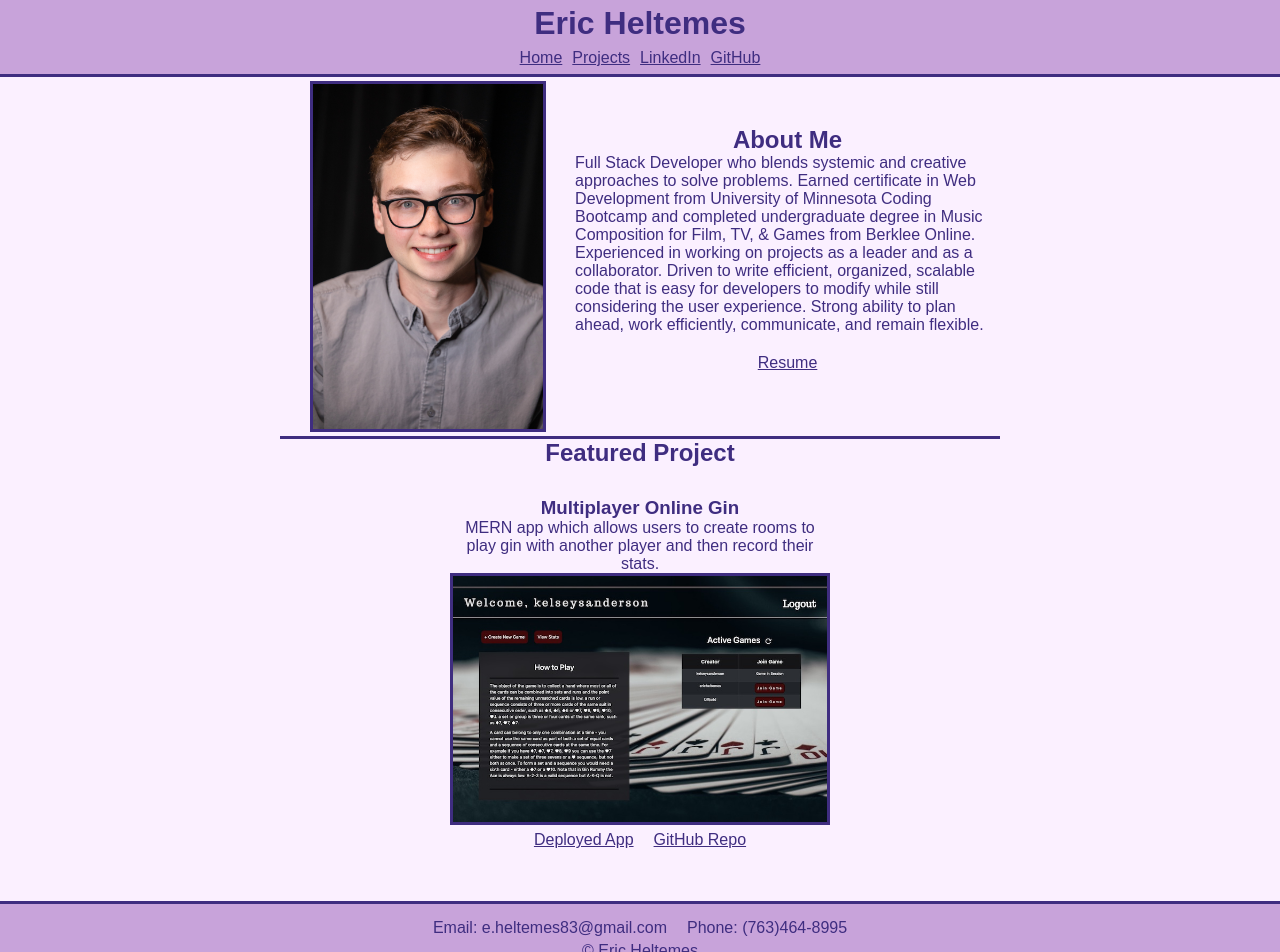
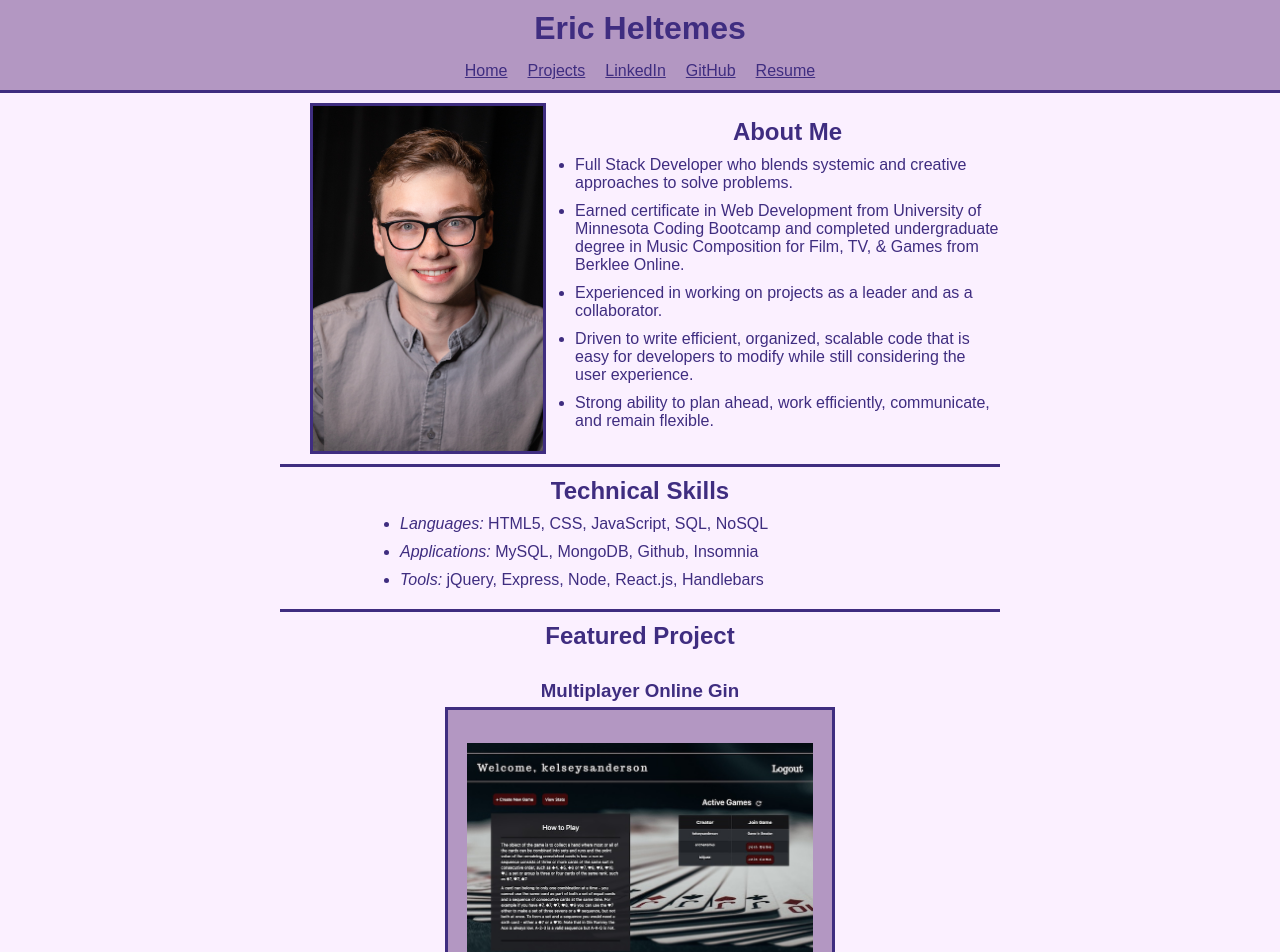
Before and after one commit to erheltemes/react_portfolio, a React (Create React App) app: page /react_portfolio/home in a window 1280 px wide. Shown: the top 952 px of the page. Built offline with nearby package versions, Linux system fonts and the light colour scheme.

Commit message:
new styling, updated home page with tech skills, added techs used to projects

```diff
--- a/public/index.html
+++ b/public/index.html
@@ -27,6 +27,7 @@
       Learn how to configure a non-root public URL by running `npm run build`.
     -->
     <title>Eric Heltemes Portfolio</title>
+    <link rel="shortcut icon" type="image/jpg" href="img/eric_heltemes_favicon.jpg"/>
   </head>
   <body>
     <noscript>You need to enable JavaScript to run this app.</noscript>
--- a/src/components/Navbar.js
+++ b/src/components/Navbar.js
@@ -8,6 +8,7 @@ function Navbar() {
     <nav>
       <ul className="page-links">
         <li>
+          <li>
             <Link to="/react_portfolio/home">
               Home
             </Link>
@@ -17,17 +18,18 @@ function Navbar() {
               Projects
             </Link>
           </li>
+        </li>
+        <li>
           <li>
             <a href="https://www.linkedin.com/in/eric-heltemes" target="_blank" rel="noreferrer">LinkedIn</a>
           </li>
           <li>
             <a href="https://github.com/erheltemes" target="_blank" rel="noreferrer">GitHub</a>
           </li>
-        {/* <li>
-          <Link to="/react_portfolio/contact">
-            Contact
-          </Link>
-        </li> */}
+          <li>
+            <a href={process.env.PUBLIC_URL + "/heltemes_web_development_resume_6-23-2021.pdf"} target="_blank" rel="noreferrer">Resume</a>
+          </li>
+        </li>
       </ul>
     </nav>
   );
--- a/src/components/Project.js
+++ b/src/components/Project.js
@@ -1,13 +1,24 @@
-import React from "react";
+import React, {useState} from "react";
+
+
 
 function Project(props) {
-  console.log(process.env.PUBLIC_URL +props.img)
+  const [display, setDisplay] = useState({shown: false})
+
+  function toggleDisplay() {
+    setDisplay({shown: !display.shown})
+  }
+
   return (
     <div className="project">
       <h3>{props.title}</h3>
-      <p>{props.description}</p>
-      <div className="image">
-        <img src={process.env.PUBLIC_URL +props.img} alt={props.title}/>
+
+      <div onMouseEnter={toggleDisplay} onMouseLeave={toggleDisplay} className={display.shown ? "image-cover" : "image"}>
+        <img className={display.shown ? "opacity" : ""} src={process.env.PUBLIC_URL +props.img} alt={props.title}/>
+        <div className={display.shown ? 'project-des-show' : "project-des-hide"}>
+          <p><i>Description: </i>{props.description}</p>
+          <p><i>Technolgies Used: </i>{props.techs_used}</p>
+        </div>
       </div>
       <div className="links">
         <a href={props.deployedLink} target="_blank" rel="noreferrer">Deployed App</a>
--- a/src/pages/Home.js
+++ b/src/pages/Home.js
@@ -12,12 +12,26 @@ function Home() {
           <img src={process.env.PUBLIC_URL + "/img/ERIC_HELTEMES_headshot.jpg"} alt="eric_heltemes_headshot"/>
         </div>
 
-        <div id="about-me" className="about-me">
+        <div className="summary">
           <h2>About Me</h2>
-          <p>
-            Full Stack Developer who blends systemic and creative approaches to solve problems. Earned certificate in Web Development from University of Minnesota Coding Bootcamp and completed undergraduate degree in Music Composition for Film, TV, & Games from Berklee Online. Experienced in working on projects as a leader and as a collaborator. Driven to write efficient, organized, scalable code that is easy for developers to modify while still considering the user experience. Strong ability to plan ahead, work efficiently, communicate, and remain flexible.
-          </p>
-          <a href={process.env.PUBLIC_URL + "/Web_Development_Resume_06-07-2021.pdf"} target="_blank" rel="noreferrer">Resume</a>
+          <ul>
+            <li>Full Stack Developer who blends systemic and creative approaches to solve problems.</li>
+            <li>Earned certificate in Web Development from University of Minnesota Coding Bootcamp and completed undergraduate degree in Music Composition for Film, TV, & Games from Berklee Online.</li>
+            <li>Experienced in working on projects as a leader and as a collaborator.</li>
+            <li>Driven to write efficient, organized, scalable code that is easy for developers to modify while still considering the user experience.</li>
+            <li>Strong ability to plan ahead, work efficiently, communicate, and remain flexible.</li>
+          </ul>
+        </div>
+      </div>
+
+      <div id="about-me" className="profile">
+        <div className="summary">
+        <h2>Technical Skills</h2>
+          <ul>
+            <li><i>Languages:</i> HTML5, CSS, JavaScript, SQL, NoSQL</li>
+            <li><i>Applications:</i> MySQL, MongoDB, Github, Insomnia</li>
+            <li><i>Tools:</i> jQuery, Express, Node, React.js, Handlebars</li>
+          </ul>
         </div>
       </div>
 
--- a/src/projectsData.js
+++ b/src/projectsData.js
@@ -2,6 +2,7 @@ const projectsArr = [
   {
     title: "Multiplayer Online Gin",
     description: "MERN app which allows users to create rooms to play gin with another player and then record their stats.",
+    techs_used: "React, MongoDB, Express, Node, Websockets, CSS/Bootstrap.",
     deployedLink: "https://floating-ravine-14544.herokuapp.com/",
     githubLink: "https://github.com/erheltemes/multiplayer_online_gin.git",
     img: "/img/project-screenshots/gin_screenshot.jpg",
@@ -9,6 +10,7 @@ const projectsArr = [
   {
     title: "Employee Directory",
     description: "React app that calls a list of employees and displays their information in a table with responsive search functionality.",
+    techs_used: "React.",
     deployedLink: "https://erheltemes.github.io/employee_directory/",
     githubLink: "https://github.com/erheltemes/employee_directory.git",
     img: "/img/project-screenshots/employee_directory.PNG",
@@ -16,13 +18,15 @@ const projectsArr = [
   {
     title: "Study Session Planning Site",
     description: "MVC app which allows logged in users to plan or join study sessions which are posted for all users to access. Additionally, they may save personal notes in their dashboard and view other users' locations.",
+    techs_used: "Javascirpt, MySQL, Handlebars, Node, Express, Google Maps API, CSS/Bootstrap.",
     deployedLink: "https://mysterious-bayou-93387.herokuapp.com/",
-    githubLink: "https://github.com/najuasaad/StudyBuddy.git",
+    githubLink: "https://github.com/erheltemes/study_session_planning_site.git",
     img: "/img/project-screenshots/study_buddy.jpg",
   },
   {
     title: "US Representative Net Worth",
     description: "App which displays US representatives net worth in an entertaining fashion.",
+    techs_used: "Javascript, 3rd-Party Web APIs, CSS/Bootstrap",
     deployedLink: "https://erheltemes.github.io/us_representative_net_worth/",
     githubLink: "https://github.com/erheltemes/us_representative_net_worth.git",
     img: "/img/project-screenshots/us_resentative_net_worth_screenshot.jpg",
@@ -30,6 +34,7 @@ const projectsArr = [
   {
     title: "Weather Dashboard",
     description: "App allows users to search a location and view its current weather and 5-day forecast. Past searches are saved in local storage.",
+    techs_used: "Javascript, OpenWeather API, CSS, HTML",
     deployedLink: "https://erheltemes.github.io/weather_dashboard/",
     githubLink: "https://github.com/erheltemes/weather_dashboard.git",
     img: "/img/project-screenshots/weather_dashboard.PNG",
@@ -37,6 +42,7 @@ const projectsArr = [
   {
     title: "Work Day Scheduler",
     description: "App allows users to save notes to day-time hours, to easily schedule their current day. App saves to local storage and highlights the current hour.",
+    techs_used: "JQuery/Javascript, CSS/Bootstrap, HTML",
     deployedLink: "https://erheltemes.github.io/work_day_scheduler/",
     githubLink: "https://github.com/erheltemes/work_day_scheduler.git",
     img: "/img/project-screenshots/scheduler_1.PNG",
--- a/src/styles.css
+++ b/src/styles.css
@@ -6,8 +6,8 @@
 }
 
 :root {
-  --main-color: rgba(193, 151, 212, 0.863);
-  --main-color-2: rgb(63, 45, 128);
+  --main-color: 179, 151, 194;
+  --main-color-2: 63, 45, 128;
 }
 
 body {
@@ -16,11 +16,11 @@ body {
   height: 100%;
   position: relative;
   background-color: rgb(251, 240, 255);
-  color: var(--main-color-2)
+  color: rgb(var(--main-color-2))
 }
 
 a {
-  color: var(--main-color-2)
+  color: rgb(var(--main-color-2))
 }
 
 a:hover {
@@ -30,13 +30,13 @@ a:hover {
 /* HEADER */
 header {
   text-align: center;
-  background: var(--main-color);
-  border-bottom: var(--main-color-2) solid 3px;
+  background: rgb(var(--main-color));
+  border-bottom: rgb(var(--main-color-2)) solid 3px;
 }
 
 h1 {
   font-size: 2rem;
-  padding: 5px;
+  padding: 10px;
 }
 
 nav ul {
@@ -46,7 +46,13 @@ nav ul {
 }
 
 nav ul li {
-  margin: 2px 5px;
+  display: flex;
+  justify-content: center;
+  list-style: none;
+}
+
+nav ul li li {
+  margin: 5px 10px;
 }
 
 .page-links {
@@ -63,13 +69,15 @@ main {
 }
 
 .profile {
-  padding-top: 4px;
-  border-bottom: var(--main-color-2) solid 3px;
+  padding-top: 10px;
+  padding-bottom: 10px;
+  border-bottom: rgb(var(--main-color-2)) solid 3px;
 }
 
-.about-me a {
-  display: block;
-  padding: 20px;
+.photo {
+  display: flex;
+  justify-content: center;
+  align-items: center;
 }
 
 .photo img {
@@ -77,18 +85,19 @@ main {
   height: auto;
   max-width: 400px;
   border-radius: 0px;
-  border: var(--main-color-2) 3px solid;
+  border: rgb(var(--main-color-2)) 3px solid;
 }
 
-.about-me {
+.summary {
   margin: 10px 0px 30px 0px;
   width: 80%;
   margin: auto;
   max-width: 480px;
 }
 
-.about-me p {
+.summary ul li {
   text-align: left;
+  margin: 10px 0px;
 }
 
 /* PROJECT */
@@ -101,12 +110,79 @@ main {
 
 .project {
   width: 90%;
-  margin: 40px 5px 20px 5px;
-  padding: 10px;
+  padding: 50px 5px 10px 5px;
   max-width: 400px;
 }
 
+.image {
+  margin: 5px 0px;
+  padding: 5% 0%;
+  background-color:  rgb(var(--main-color));
+  display: flex;
+  justify-content: center;
+  align-items: center;
+  border: rgb(var(--main-color-2)) solid 3px;
+  position: relative;
+}
+
+@keyframes background-fade {
+  from {
+    background-color:  rgb(var(--main-color));
+  } to {
+    background-color: rgb(var(--main-color), 0.5);
+  }
+}
+
+@keyframes image-hide {
+  from {
+    opacity: 1;
+  } to {
+    opacity: 0;
+  }
+}
+
+@keyframes text-fade {
+  from {
+    opacity: 0;
+  } to {
+    opacity: 1;
+  }
+}
+
+.image-cover {
+  margin: 5px 0px;
+  padding: 5% 0%;
+  animation: background-fade 1s linear 0s 1 normal forwards;
+  background-color: rgb(var(--main-color), 0.5);
+  display: flex;
+  justify-content: center;
+  align-items: center;
+  border: rgb(var(--main-color-2)) solid 3px;
+  position: relative;
+}
+
+.opacity {
+  animation: image-hide 1s cubic-bezier(.13,.98,.77,.94) 0s 1 normal forwards;
+}
+
+.project-des-show {
+  position: absolute;
+  width: 90%;
+  text-align: left;
+  top: 20px;
+  animation: text-fade 1s linear 0s 1 normal forwards;
+}
+
+.project-des-show p {
+  padding: 10px;
+}
+
+.project-des-hide {
+  display: none;
+}
+
 .featured-project {
+  padding: 10px 0px;
   display: flex;
   flex-direction: column;
   align-items: center;
@@ -117,9 +193,8 @@ main {
 }
 
 .project img {
-  width: 100%;
+  width: 90%;
   height: auto;
-  border: var(--main-color-2) solid 3px;
 }
 
 .links {
@@ -180,9 +255,8 @@ form button {
 
 footer {
   padding: 10px;
-  background: var(--main-color);
-  border-top: var(--main-color-2) solid 3px;
-  margin-top: 20px;
+  background: rgb(var(--main-color));
+  border-top: rgb(var(--main-color-2)) solid 3px;
   /* position: absolute; */
   width: 100%;
   bottom: 0px;
@@ -196,7 +270,7 @@ footer ul li {
   margin: 5px 10px;
 }
 
-@media screen and (min-width: 992px) {
+@media screen and (min-width: 800px) {
   .profile {
     display: flex;
     margin: auto;
@@ -212,6 +286,14 @@ footer ul li {
     margin-bottom: 20px;
   }
 
+  .image {
+    height: 300px;
+  }
+
+  .image-cover {
+    height: 300px;
+  }
+
   nav {
     padding: 0px, 10px;
     display: flex;
@@ -224,31 +306,28 @@ footer ul li {
   }
 }
 
-/* @media screen and (max-width: 576px) {
-  .profile {
-     flex-wrap: wrap;
-     width: auto;
+
+@media screen and (max-width: 400px) {
+  nav ul {
+    display: inline;
   }
-  .photo {
-     flex: .5 0 200px;
+}
+
+@media screen and (max-width: 360px) {
+  .image-cover {
+    margin: 5px 0px;
+    padding: 5% 0%;
+    background-color:  rgb(var(--main-color));
+    display: flex;
+    justify-content: center;
+    align-items: center;
+    border: rgb(var(--main-color-2)) solid 3px;
+    position: relative;
   }
-  .work-sample {
-     width: 80%;
-     margin: 20px, 0px;
+  .image-cover p {
+    display: none;
   }
-  header {
-     flex-wrap: wrap;
+  .opacity {
+    opacity: 1;
   }
-  header h1 {
-     width: 100%;
-     text-align: center;
-  }
-  header ul {
-     width: 100%;
-     justify-content: center;
-  }
-  footer ul {
-     flex-direction: column;
-     align-items: center;
-  }
-} */
+}
```
Also changed, not shown: public/img/eric_heltemes_favicon.jpg (added), 1 other file (tests, documents, lock files or other folders). Lines whose indentation alone changed are shown as unchanged.
